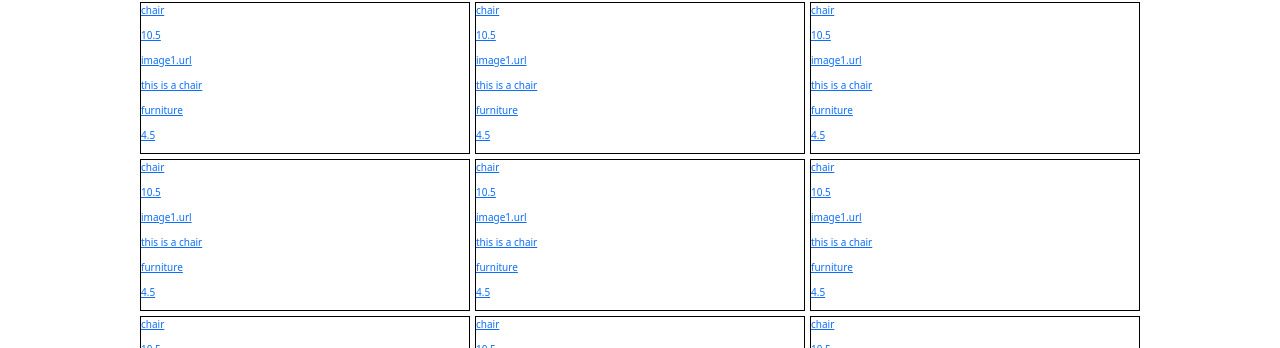
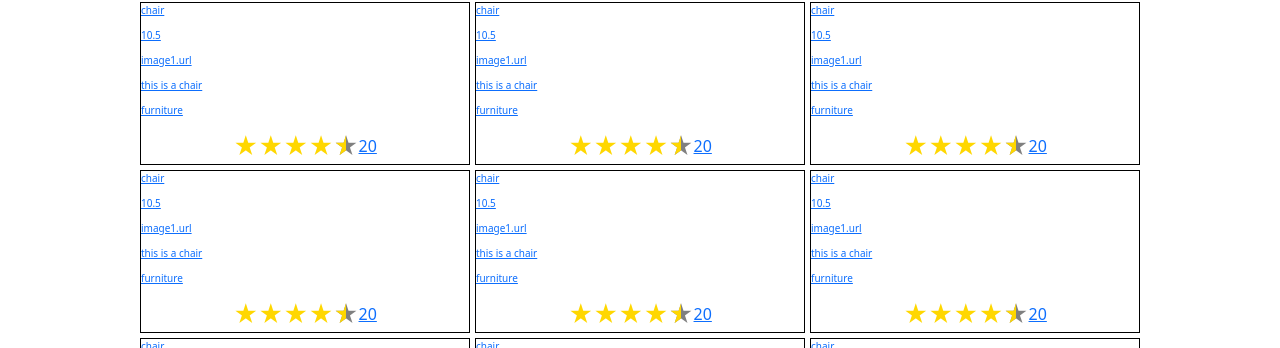
Before and after one commit to WeCodeStore/ui, a React (Create React App) app: page /shop in a window 1280 px wide. Shown: the part 452-800 px from the top of the page. Built offline with nearby package versions, Linux system fonts and the light colour scheme.

Commit message:
Added Reviews

```diff
--- a/src/components/Product.js
+++ b/src/components/Product.js
@@ -1,3 +1,5 @@
+import StarRatings from "../components/Stars/StarRatings";
+
 export default function Product({ product, rating }) {
   return (
     <div>
@@ -6,7 +8,7 @@ export default function Product({ product, rating }) {
       <p>{product.image}</p>
       <p>{product.description}</p>
       <p>{product.category}</p>
-      <p>{rating}</p>
+      <StarRatings rate={rating} />
     </div>
   );
 }
--- a/src/components/Stars/StarRatings.css
+++ b/src/components/Stars/StarRatings.css
@@ -1,5 +1,10 @@
 .star-rating{
     display:flex;
     justify-content: center;
+    align-items: center;
     margin-top: 10px;
 }
+
+.star-rating span{
+    font-size: 16px;
+}
--- a/src/components/Stars/StarRatings.jsx
+++ b/src/components/Stars/StarRatings.jsx
@@ -2,12 +2,11 @@
 import ReactStars from 'react-stars';
 import './StarRatings.css';
 
-const StarRatings = ({numStars=5, rate}) =>{
-  //  const numStars = 5;
-
+const StarRatings = ({numStars=5, rate, reviews=20}) =>{
     return (
         <div className='star-rating' data-testid='starRatingId'>
         <ReactStars  count={numStars} value={rate} size={24} edit={false}  />
+        <span>{reviews}</span>
         </div>
     )
 }
```
Also changed, not shown: 1 other file (tests, documents, lock files or other folders).
